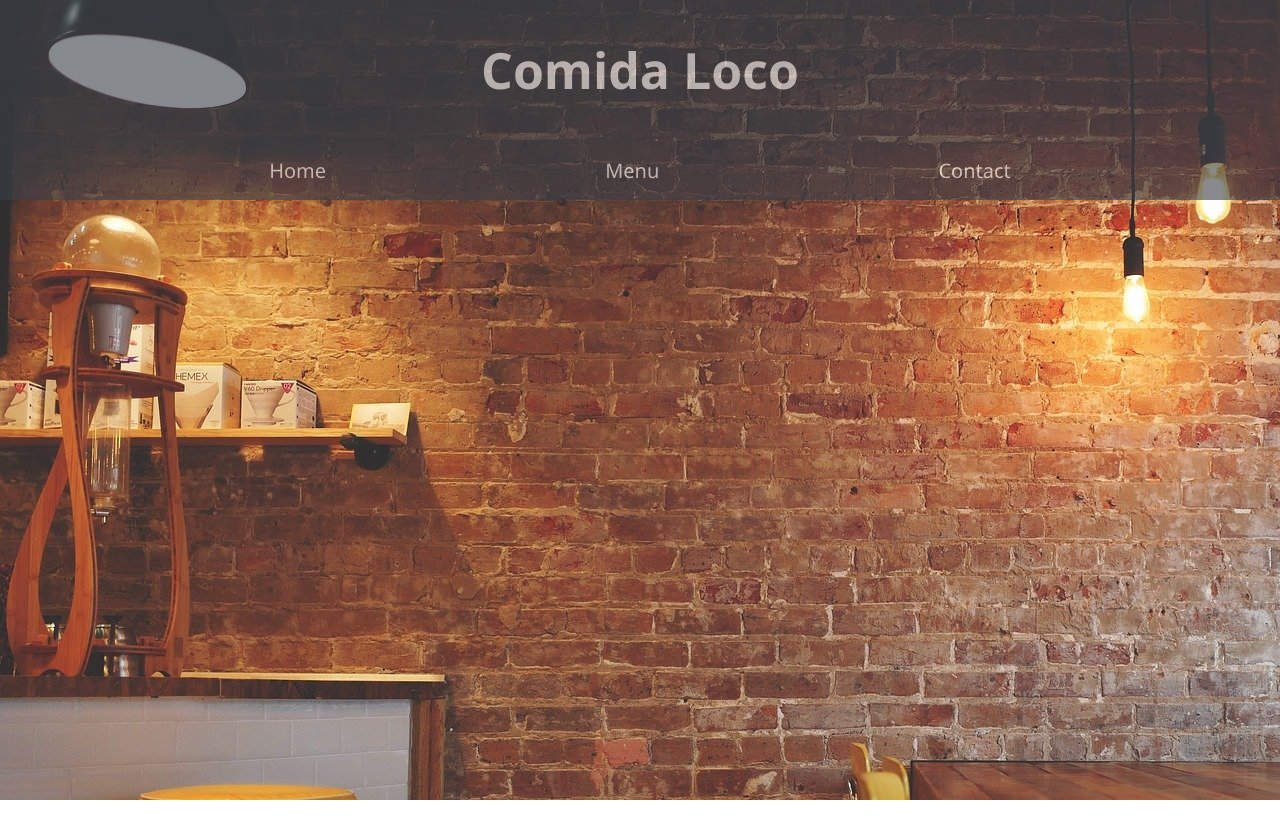
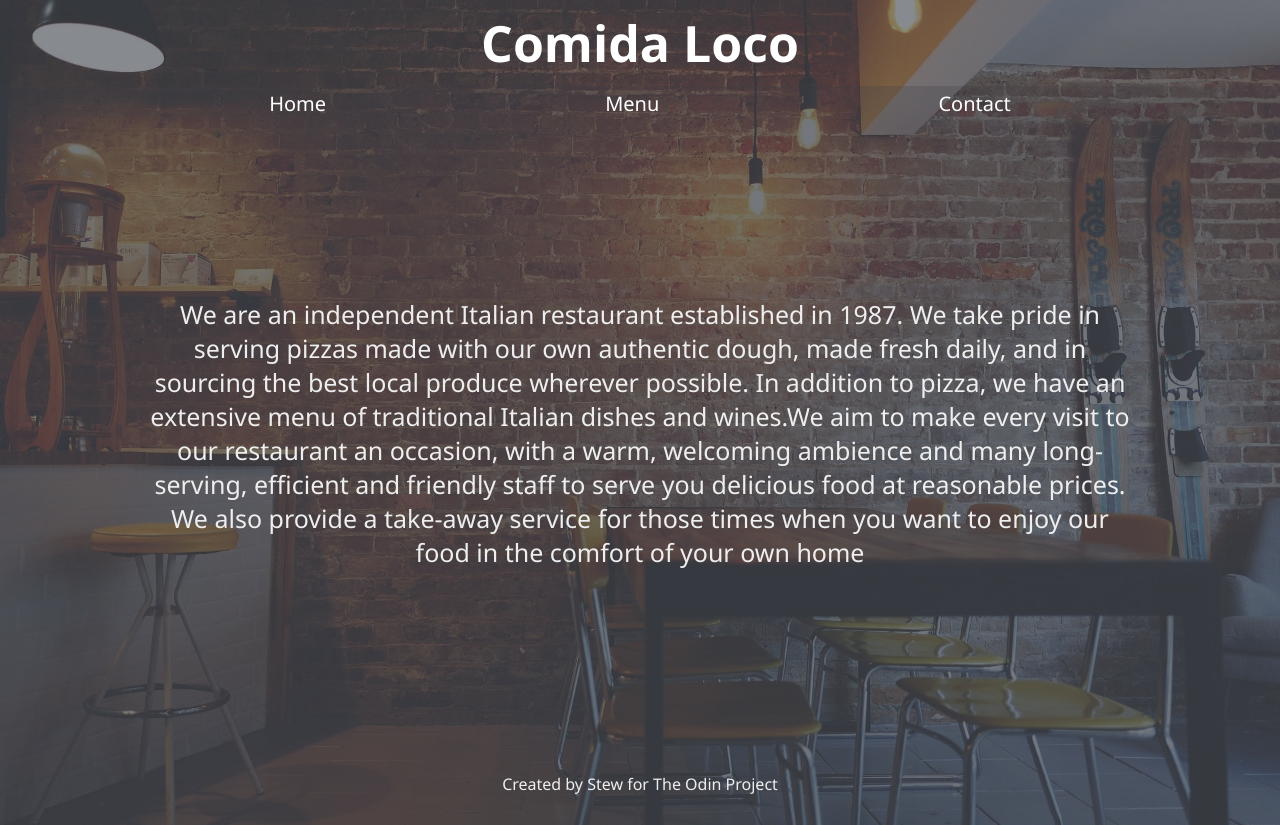
Before and after one commit to StewartG1994/Restaurant, a website built with webpack: page dist/index.html in a window 1280 px wide. Before the commit the page ends 800 px from the top, so only its background shows below. Built offline with nearby package versions, Linux system fonts and the light colour scheme.

Commit message:
working model

```diff
--- /dev/null
+++ b/src/contact.js
@@ -0,0 +1,40 @@
+import './styles.css';
+import imageOne from './imgone.jpg';
+
+const contactElements = (function(){
+
+    const content = document.querySelector('.content')
+    const headerContainer =  document.createElement('div');
+    headerContainer.className = 'header';
+
+    const mainContent = () => {
+
+        let content = document.querySelector('.contentOne')
+        let newdiv = document.createElement('div');
+        content.textContent = '';
+        let p = document.createElement('p');
+        let p2 = document.createElement('p');
+        let p3 = document.createElement('p');
+        p.textContent = `Name: Stewart Little`
+        p2.textContent = 'Address: 42 Wallaby Way Sydney'
+        p3.textContent = 'Phone: 13535 543569'
+        newdiv.className ='address';
+
+
+       newdiv.appendChild(p);
+       newdiv.appendChild(p2);
+       newdiv.appendChild(p3);
+       content.appendChild(newdiv)
+
+
+
+  console.log('test')
+    }
+
+
+
+
+    return {mainContent}
+})()
+
+export {contactElements}
--- /dev/null
+++ b/src/home.js
@@ -0,0 +1,27 @@
+import './styles.css';
+import imageOne from './imgone.jpg';
+
+const homeElements = (function(){
+
+    const content = document.querySelector('.content')
+    const headerContainer =  document.createElement('div');
+    headerContainer.className = 'header';
+
+    const mainContent = () => {
+
+        let content = document.querySelector('.contentOne')
+        content.textContent = '';
+        content.textContent = 'We are an independent Italian restaurant established in 1987. We take pride in serving pizzas made with our own authentic dough, made fresh daily, and in sourcing the best local produce wherever possible. In addition to pizza, we have an extensive menu of traditional Italian dishes and wines.We aim to make every visit to our restaurant an occasion, with a warm, welcoming ambience and many long-serving, efficient and friendly staff to serve you delicious food at reasonable prices. We also provide a take-away service for those times when you want to enjoy our food in the comfort of your own home'
+
+
+
+  console.log('Htest')
+    }
+
+
+
+
+    return {mainContent}
+})()
+
+export {homeElements}
--- a/src/index.js
+++ b/src/index.js
@@ -1,5 +1,8 @@
 import './styles.css';
 import imageOne from './imgone.jpg';
+import { menuElements}  from './menu.js';
+import {contactElements} from './contact.js';
+import {homeElements} from './home.js';
 
 
 console.log('test')
@@ -24,6 +27,9 @@ const elements = (function(){
         let home =document.createElement('div');
         let menu =document.createElement('div');
         let contact =document.createElement('div');
+        home.className = 'home';
+        menu.className = 'menu';
+        contact.className = 'contact'
         menu.textContent = 'Menu';
         home.textContent = 'Home';
         contact.textContent = 'Contact';
@@ -32,15 +38,59 @@ const elements = (function(){
         navul.appendChild(menu)
         navul.appendChild(contact)
 
-
         content.appendChild(navul)
     }
 
 
+    const mainContent = () => {
+
+        const contentDiv = document.createElement('div')
+        const text = document.createElement('p')
+        text.textContent = 'We are an independent Italian restaurant established in 1987. We take pride in serving pizzas made with our own authentic dough, made fresh daily, and in sourcing the best local produce wherever possible. In addition to pizza, we have an extensive menu of traditional Italian dishes and wines.We aim to make every visit to our restaurant an occasion, with a warm, welcoming ambience and many long-serving, efficient and friendly staff to serve you delicious food at reasonable prices. We also provide a take-away service for those times when you want to enjoy our food in the comfort of your own home'
+        contentDiv.className ='contentOne';
+        contentDiv.appendChild(text)
+        content.appendChild(contentDiv)
+    }
 
 
-    return {header, navBar}
+    const footer = () =>{
+        const footerDiv = document.createElement('div');
+        const divP = document.createElement('p');
+        divP.textContent = 'Created by Stew for The Odin Project';
+        footerDiv.className ='footer';
+        footerDiv.appendChild(divP);
+        content.appendChild(footerDiv);
+    }
+
+    const callAllHome = () =>{
+        header()
+        navBar()
+        mainContent()
+        footer()
+    }
+
+    const menuclick = () =>{
+        let menuBtn = document.querySelector('.menu');
+        let homeBtn = document.querySelector('.home');
+        let contactBtn = document.querySelector('.contact');
+        console.log(homeBtn)
+
+       homeBtn.addEventListener('click', () =>{
+          homeElements.mainContent()
+       })
+
+       menuBtn.addEventListener('click', () =>{
+        menuElements.mainContent();
+    })
+
+       contactBtn.addEventListener('click', () =>{
+       contactElements.mainContent()
+    })
+    }
+
+
+    return {callAllHome, menuclick}
 })()
 
-elements.header()
-elements.navBar()
+elements.callAllHome()
+elements.menuclick()
--- /dev/null
+++ b/src/menu.js
@@ -0,0 +1,31 @@
+import './styles.css';
+import imageOne from './imgone.jpg';
+
+const menuElements = (function(){
+
+    const content = document.querySelector('.content')
+    const headerContainer =  document.createElement('div');
+    headerContainer.className = 'header';
+
+    const mainContent = () => {
+
+        let content = document.querySelector('.contentOne')
+        content.textContent = '';
+        let container = document.querySelector('div');
+
+
+        for (let i=0 ; i< 8; i++){
+        let menuDiv = document.createElement('div');
+            content.appendChild(menuDiv) ;
+            [i]
+        }
+
+        container.appendChild(menuDiv);
+        menuDiv.className = 'menuItem'
+
+  console.log('test')
+    }
+    return {mainContent}
+})()
+
+export {menuElements}
--- a/src/styles.css
+++ b/src/styles.css
@@ -6,9 +6,20 @@
 }
 
 body{
-    background: url('./imgone.jpg');
+    background: url('./imgone.jpg') no-repeat center center fixed;
+    -webkit-background-size: cover;
+    -moz-background-size: cover;
+    -o-background-size: cover;
+    background-size: cover;
+
 }
 
+.content{
+    display: flex;
+    flex-direction: column;
+    height: 825px;
+
+}
 h1{
     color: white;
     font-size: 50px;
@@ -19,8 +30,9 @@ h1{
     justify-content: center;
     align-items: center;
     height: 140px;
-    background-color: #393E46;
-    opacity: 60%;
+    background-color: rgb(57,62,70, 0.6);
+
+
 }
 
 .navone{
@@ -28,12 +40,57 @@ h1{
     align-items: center;
     justify-content: space-evenly;
     gap:10px;
-    width: 100%;
     height: 60px;
     flex-direction: row;
-    background-color: #393E46;
-    opacity: 60%;
+    background-color: rgb(57,62,70, 0.7);
+
     color: white;
+
     font-size: 20px;
 
 }
+
+.contentOne{
+    display: flex;
+    justify-content: center;
+    align-items:center ;
+    color:#EEEEEE;
+    padding: 150px;
+    width: 100%;
+    height: 100%;
+    text-align: center;
+    font-size: 25px;
+    background-color: rgb(57,62,70, 0.7);
+
+
+
+}
+
+.footer{
+    display: flex;
+    justify-content: center;
+    background-color: rgb(57,62,70, 0.7);
+    color: #EEEEEE;
+    padding: 30px;
+
+    margin-bottom: auto;
+
+}
+
+.menuItem{
+    width: 100px;
+    height: 100px;
+    background-color: red;
+    display: flex;
+    align-items: center;
+    justify-content: center;
+    gap:20px;
+}
+
+.address{
+    display: flex;
+    align-items: center;
+    justify-content: space-around;
+    flex-direction: column;
+    gap: 20px;
+}
```
Also changed, not shown: dist/main.js.
